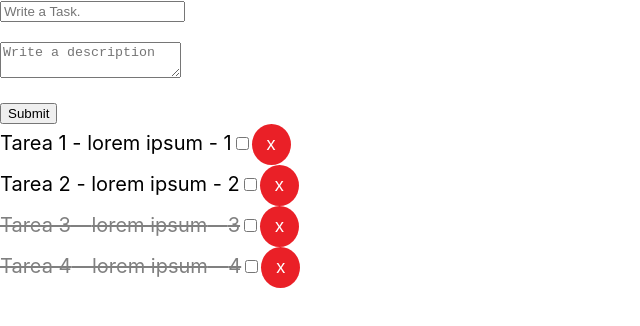
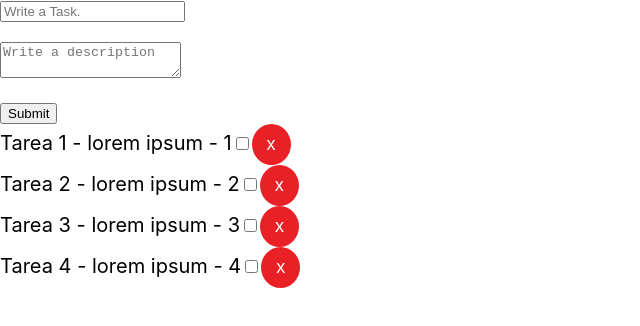
Before and after one commit to IdenTiclla/my-react-app, a React (Create React App) app: page / in a window 1280 px wide. Shown: the top 326 px of the page, without its empty margins (0-640 px from the left). Built offline with nearby package versions, Linux system fonts and the light colour scheme.

Commit message:
deleteTask and checkDone completed

```diff
--- a/src/App.js
+++ b/src/App.js
@@ -26,12 +26,28 @@ class App extends Component {
             tasks: [...this.state.tasks, newTask]
         })
     }
+    deleteTask = (id) => {
+        this.setState({
+            tasks: this.state.tasks.filter(task => task.id !== id)
+        })
+    }
+    checkDone = (id) => {
+        const newTasks = this.state.tasks.map(task => {
+            if (task.id === id) {
+                task.done = !task.done
+            }
+            return task
+        })
+        this.setState({
+            tasks: newTasks
+        })
+    }
 
     render() {
         return (
             <div>
                 <TaskForm addTask={this.addTask}></TaskForm>
-                <Tasks tasks={this.state.tasks}></Tasks>
+                <Tasks tasks={this.state.tasks} deleteTask={this.deleteTask} checkDone={this.checkDone}></Tasks>
             </div>
         )
     }
--- a/src/components/Task.js
+++ b/src/components/Task.js
@@ -17,8 +17,10 @@ class Task extends Component {
 
             <div style={this.StyleCompleted()}>
                     {task.title} - {task.description} - {task.id}
-                    <input type="checkbox"></input>
-                    <button style={btnDelete}>x</button>
+                    <input type="checkbox" onChange={this.props.checkDone.bind(this, task.id)}></input>
+                    <button style={btnDelete} onClick={this.props.deleteTask.bind(this, task.id)}>
+                        x
+                    </button>
             </div>
         )
     }
--- a/src/components/Tasks.js
+++ b/src/components/Tasks.js
@@ -10,7 +10,12 @@ class Tasks extends Component {
 
         return (
             this.props.tasks.map(task => (
-                <Task task={task} key={task.id}></Task>
+                <Task
+                    task={task}
+                    key={task.id}
+                    deleteTask={this.props.deleteTask}
+                    checkDone={this.props.checkDone}>
+                </Task>
             ))
         )
     }
--- a/src/sample/tasks.json
+++ b/src/sample/tasks.json
@@ -15,12 +15,12 @@
         "id": 3,
         "title": "Tarea 3",
         "description": "lorem ipsum",
-        "done": true
+        "done": false
     },
     {
         "id": 4,
         "title": "Tarea 4",
         "description": "lorem ipsum",
-        "done": true
+        "done": false
     }
 ]
```
